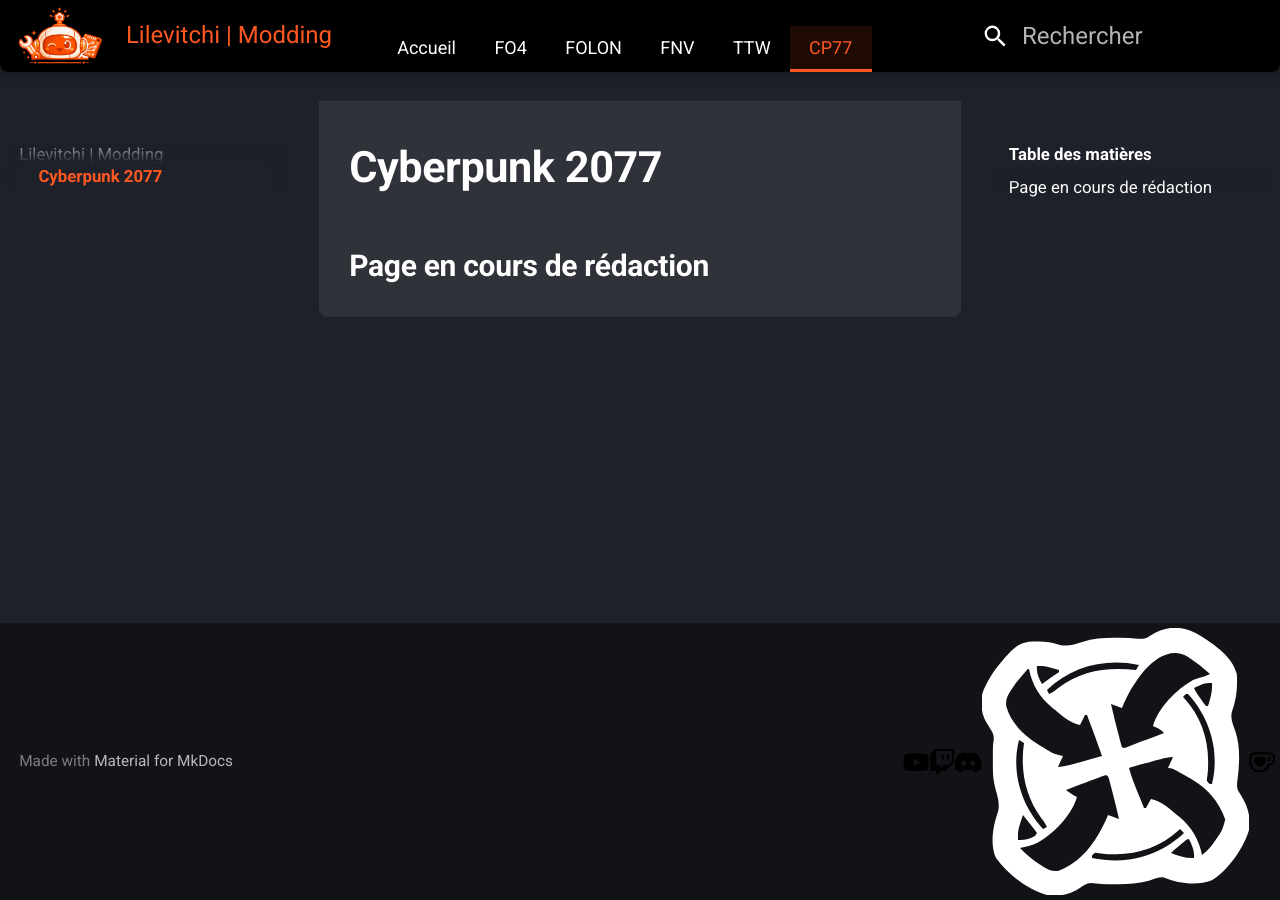
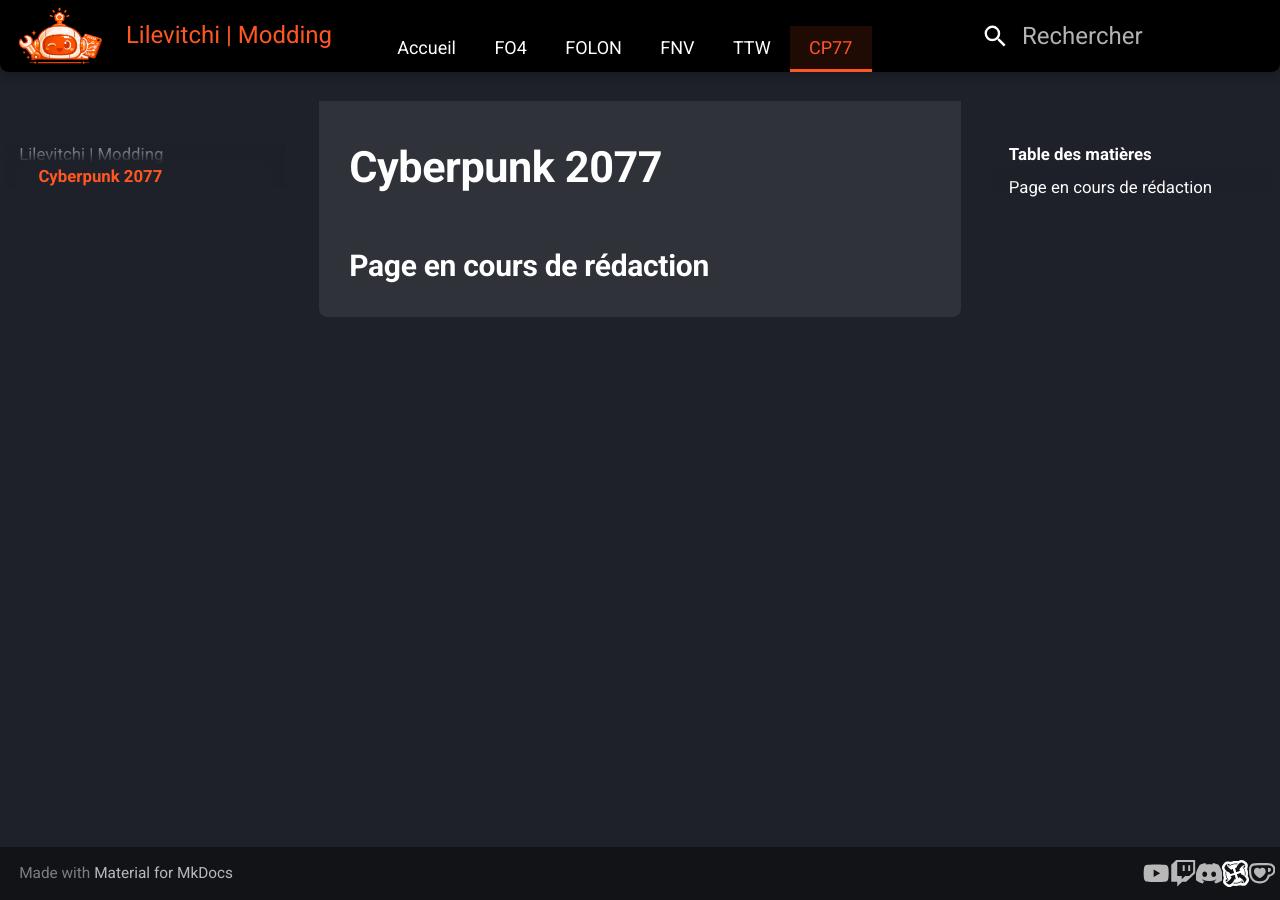
Before and after one commit to Lilevitchi/lilevitchi.github.io, an MkDocs documentation site: the page built from docs/cyberpunk/index.md, in a window 1280 px wide. Built offline with MkDocs 1.6.1 and Material for MkDocs 9.7.7, drawn with Linux system fonts in a browser that asks for light colours.

Commit message:
Update extra.css

```diff
--- a/docs/stylesheets/extra.css
+++ b/docs/stylesheets/extra.css
@@ -625,7 +625,6 @@
 [data-md-color-scheme] .md-footer-social__link {
   display: inline-flex;
   align-items: center;
-  color: var(--white);
 }
 
 /* Lien individuel
@@ -637,7 +636,7 @@
 [data-md-color-scheme] .md-footer-social__link svg {
   width: 1.1rem;
   height: 1.1rem;
-  /*fill: currentColor;*/
+  fill: currentColor;
   transition: fill var(--transition-base);
 }
 
@@ -653,7 +652,7 @@
     fill: var(--accent);
 }
 
-/*.orange-icon-svg, .custom-social-icon, .md-footer-social__icon {
+.orange-icon-svg, .custom-social-icon, .md-footer-social__icon {
     max-height: 1.1rem;
     width: 1.1rem;
     display: inline-flex;
@@ -663,7 +662,7 @@
     fill: var(--white);
 }
 
-.orange-icon-svg {
+/*.orange-icon-svg {
     top: -1.5px !important;
 }
 
```
